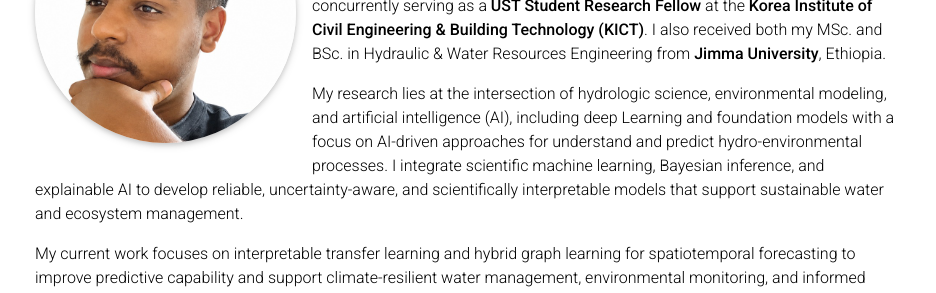
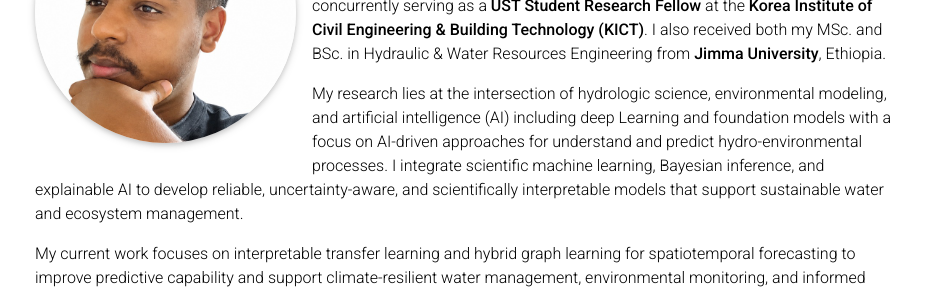
Before and after one commit to tdmengistu/tdmengistu.github.io, a Jekyll site: the page built from _pages/about.md, in a window 1280 px wide. Shown: the part 287-580 px from the top of the page, without its empty margins (170-1106 px from the left). Built offline with Jekyll 4.4.1, drawn with Linux system fonts in a browser that asks for light colours; a style sheet for code colours, icons or effects is not loaded.

```diff
--- a/_pages/about.md
+++ b/_pages/about.md
@@ -17,6 +17,6 @@ I am a **Postdoctoral Researcher** in the Department of Environmental Science &
 
 Prior to this, I received my Ph.D. in Environmental & Water Resources Engineering from the **University of Science & Technology (UST)**, Daejeon, South Korea, while concurrently serving as a **UST Student Research Fellow** at the **Korea Institute of Civil Engineering & Building Technology (KICT)**. I also received both my MSc. and BSc. in Hydraulic & Water Resources Engineering from **Jimma University**, Ethiopia.
 
-My research lies at the intersection of hydrologic science, environmental modeling, and artificial intelligence (AI), including deep Learning and foundation models with a focus on AI-driven approaches for understand and predict hydro-environmental processes. I integrate scientific machine learning, Bayesian inference, and explainable AI to develop reliable, uncertainty-aware, and scientifically interpretable models that support sustainable water and ecosystem management.
+My research lies at the intersection of hydrologic science, environmental modeling, and artificial intelligence (AI) including deep Learning and foundation models with a focus on AI-driven approaches for understand and predict hydro-environmental processes. I integrate scientific machine learning, Bayesian inference, and explainable AI to develop reliable, uncertainty-aware, and scientifically interpretable models that support sustainable water and ecosystem management.
 
 My current work focuses on interpretable transfer learning and hybrid graph learning for spatiotemporal forecasting to improve predictive capability and support climate-resilient water management, environmental monitoring, and informed decision-making.
```
